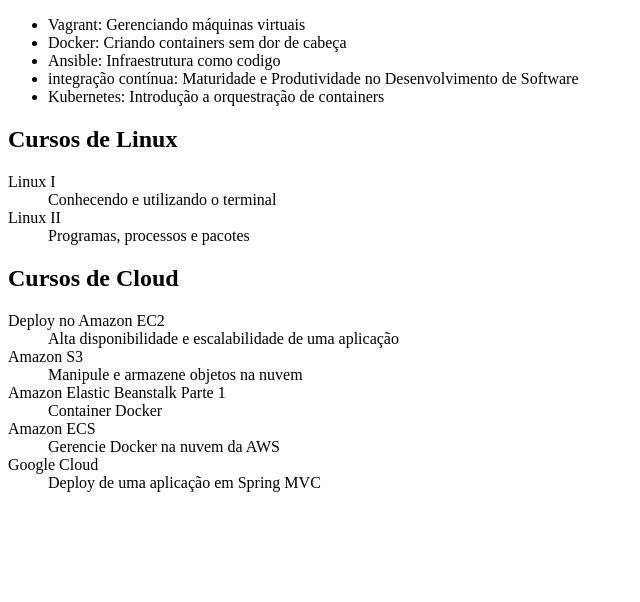
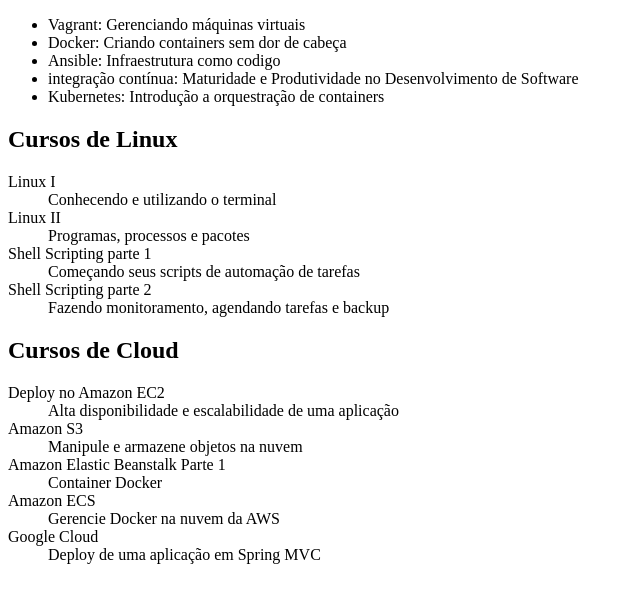
Before and after one commit to Gabriel-csilva/git, a plain HTML site: page index.html in a window 1280 px wide. Shown: the whole page, without its empty margins (0-640 px from the left). Drawn offline with Linux system fonts and the light colour scheme.

Commit message:
Corrigindo erro e adicionando curso de shell script

```diff
--- a/index.html
+++ b/index.html
@@ -20,6 +20,12 @@
 
             <dt>Linux II</dt>
             <dd>Programas, processos e pacotes</dd>
+
+            <dt>Shell Scripting parte 1</dt>
+            <dd>Começando seus scripts de automação de tarefas</dd>
+
+            <dt>Shell Scripting parte 2</dt>
+            <dd>Fazendo monitoramento, agendando tarefas e backup</dd>
         </dl>
 
         <h2>Cursos de Cloud </h2>
```
